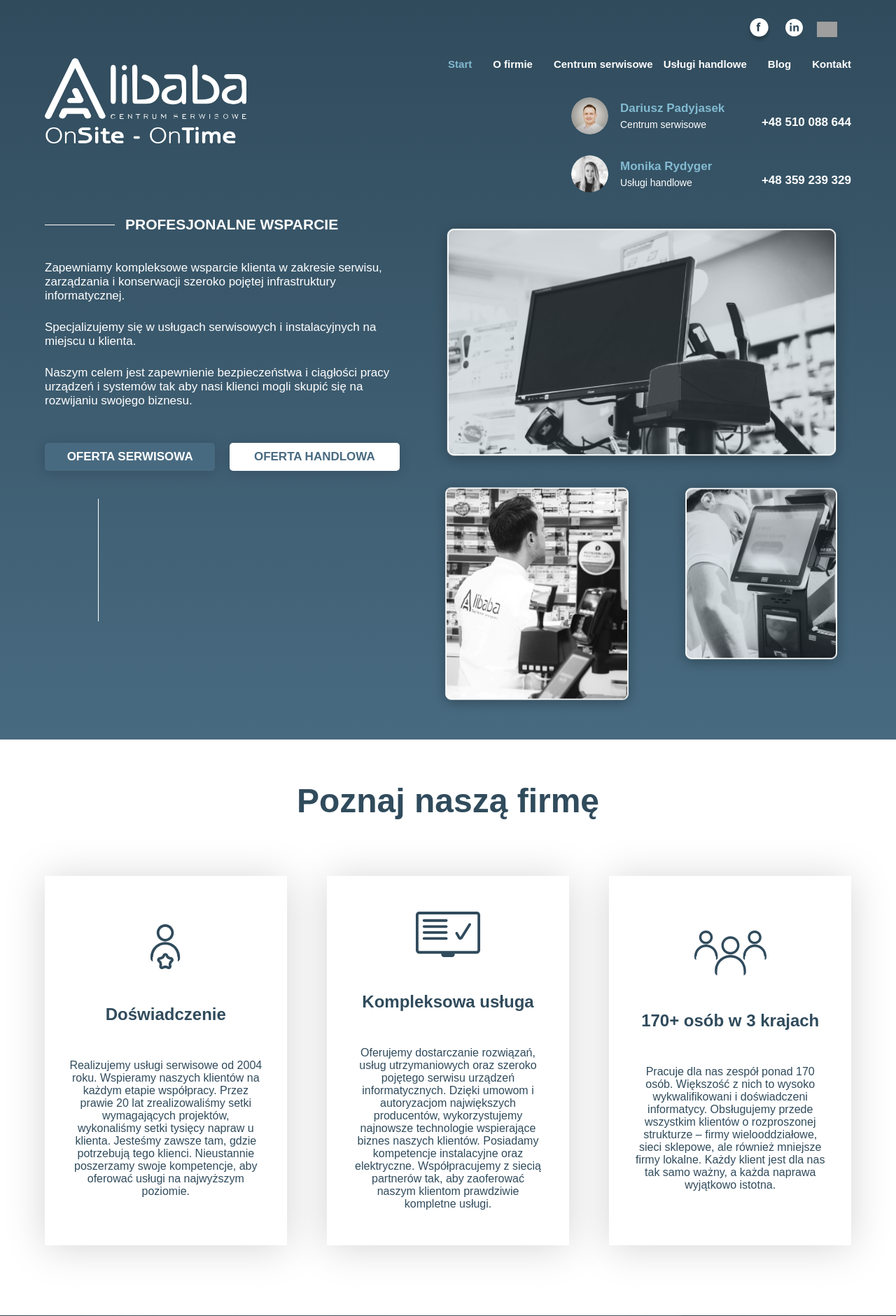
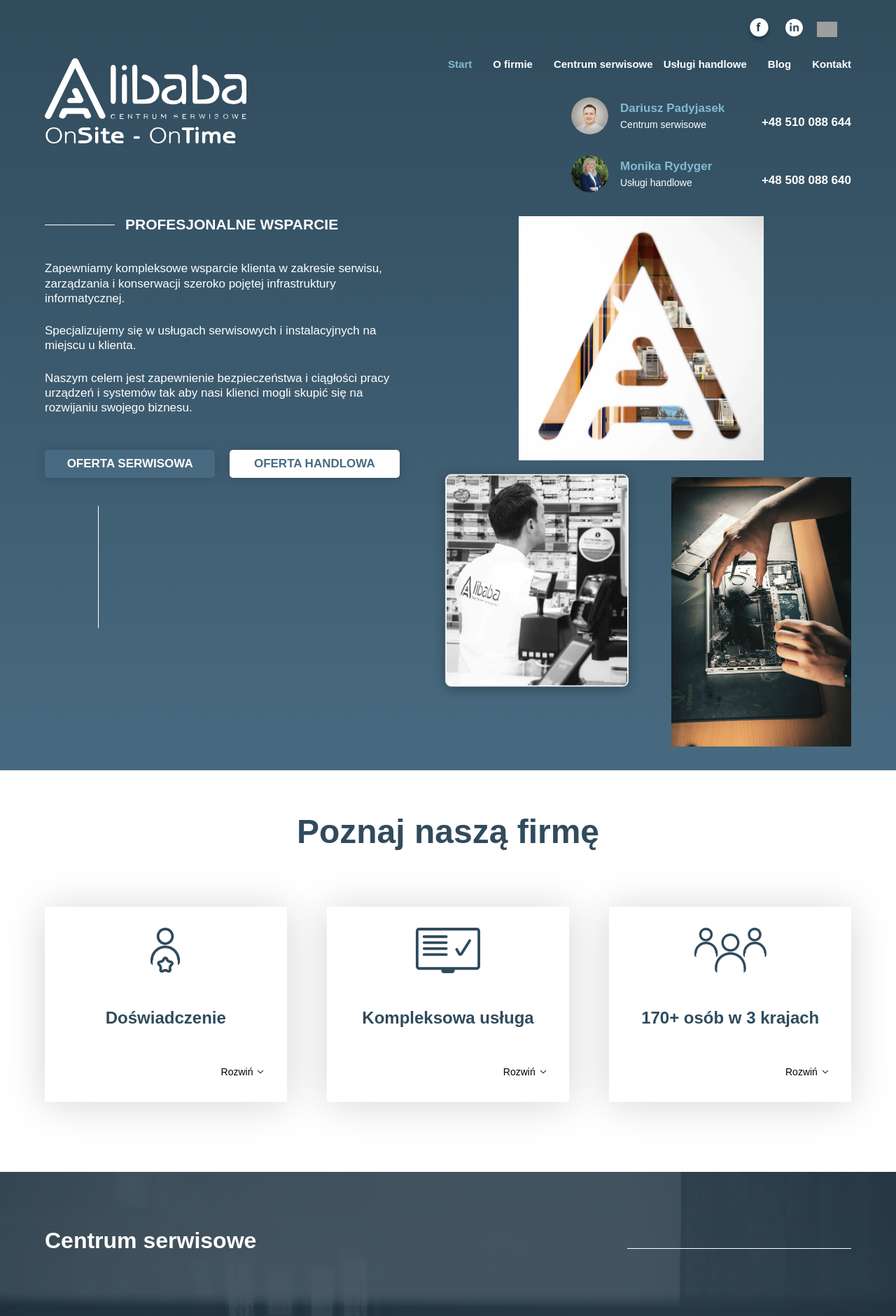
Before and after one commit to Sa1m0n31/alibaba, a PHP site: page / in a window 1280 px wide. Shown: the top 1881 px of the page at 70% size. Run offline with PHP 8.4, Linux system fonts and the light colour scheme; grey boxes are pictures that could not be loaded.

Commit message:
Style changes, switching texts and images

```diff
--- a/index.html
+++ b/index.html
@@ -3,6 +3,7 @@
 <head>
     <meta charset="UTF-8">
     <title>Alibaba</title>
+    <meta name="viewport" content="width=device-width, initial-scale=1" />
     <link rel="stylesheet" href="./style.css">
     <link rel="stylesheet" href="./mobile.css" />
 </head>
@@ -131,7 +132,7 @@
                 </div>
                 <div class="topMenu__contacts__item flex">
                     <figure class="topMenu__contacts__item__figure">
-                        <img class="img" src="./img/contact2.png" alt="kontakt" />
+                        <img class="img" src="./img/monika.png" alt="kontakt" />
                     </figure>
                     <div class="topMenu__contacts__item__content">
                         <h3 class="topMenu__contacts__item__header">
@@ -140,7 +141,7 @@
                         <p class="topMenu__contacts__item__post">
                             Usługi handlowe
                             <span class="topMenu__contacts__item__phoneNumber">
-                                +48 359 239 329
+                                +48 508 088 640
                             </span>
                         </p>
                     </div>
@@ -154,13 +155,13 @@
                     Profesjonalne wsparcie
                 </h1>
                 <div class="landing__main__content">
-                    <p>
+                    <p class="nojustify">
                         Zapewniamy kompleksowe wsparcie klienta w zakresie serwisu, zarządzania i konserwacji szeroko pojętej infrastruktury informatycznej.
                     </p>
-                    <p>
+                    <p class="nojustify">
                         Specjalizujemy się w usługach serwisowych i instalacyjnych na miejscu u klienta.
                     </p>
-                    <p>
+                    <p class="nojustify">
                         Naszym celem jest zapewnienie bezpieczeństwa i ciągłości pracy urządzeń i systemów tak aby nasi klienci mogli skupić się na rozwijaniu swojego biznesu.
                     </p>
                 </div>
@@ -178,14 +179,14 @@
 
             <div class="landing__main__right">
                 <figure class="landing__main__right__img1">
-                    <img class="img" src="./img/landing1.png" alt="alibaba1" />
+                    <img class="img" src="./img/landing1.jpg" alt="alibaba1" />
                 </figure>
                 <div class="landing__main__right__bottom flex">
                     <figure class="landing__main__right__img2">
                         <img class="img" src="./img/landing2.png" alt="alibaba1" />
                     </figure>
                     <figure class="landing__main__right__img3">
-                        <img class="img" src="./img/landing3.png" alt="alibaba1" />
+                        <img class="img" src="./img/landing3.jpg" alt="alibaba1" />
                     </figure>
                 </div>
             </div>
@@ -197,12 +198,18 @@
             <h2 class="aboutUs__header">
                 Poznaj naszą firmę
             </h2>
-            <div class="flex">
+            <div class="flex flex--start">
                 <div class="aboutUs__item">
                     <img class="img" src="./img/about1.svg" alt="o-nas" />
                     <h3 class="aboutUs__item__header">
                         Doświadczenie
                     </h3>
+                    <button class="aboutUs__item__btn" onclick="toggleCompanyContent(0)">
+                        <span>
+                            Rozwiń
+                        </span>
+                        <img class="img" src="./img/arrow-down.svg" alt="arrow" />
+                    </button>
                     <p class="aboutUs__item__text">
                         Realizujemy usługi serwisowe od 2004 roku. Wspieramy naszych klientów na każdym etapie współpracy. Przez prawie 20 lat zrealizowaliśmy setki wymagających projektów, wykonaliśmy setki tysięcy napraw u klienta. Jesteśmy zawsze tam, gdzie potrzebują tego klienci. Nieustannie poszerzamy swoje kompetencje, aby oferować usługi na najwyższym poziomie.
                     </p>
@@ -212,6 +219,12 @@
                     <h3 class="aboutUs__item__header">
                         Kompleksowa usługa
                     </h3>
+                    <button class="aboutUs__item__btn" onclick="toggleCompanyContent(1)">
+                        <span>
+                            Rozwiń
+                        </span>
+                        <img class="img" src="./img/arrow-down.svg" alt="arrow" />
+                    </button>
                     <p class="aboutUs__item__text">
                         Oferujemy dostarczanie rozwiązań, usług utrzymaniowych oraz szeroko pojętego serwisu urządzeń informatycznych. Dzięki umowom i autoryzacjom największych producentów, wykorzystujemy najnowsze technologie wspierające biznes naszych klientów. Posiadamy kompetencje instalacyjne oraz elektryczne. Współpracujemy z siecią partnerów tak, aby zaoferować naszym klientom prawdziwie kompletne usługi.
                     </p>
@@ -221,6 +234,12 @@
                     <h3 class="aboutUs__item__header">
                         170+ osób w 3 krajach
                     </h3>
+                    <button class="aboutUs__item__btn" onclick="toggleCompanyContent(2)">
+                        <span>
+                            Rozwiń
+                        </span>
+                        <img class="img" src="./img/arrow-down.svg" alt="arrow" />
+                    </button>
                     <p class="aboutUs__item__text">
                         Pracuje dla nas zespół ponad 170 osób. Większość z nich to wysoko wykwalifikowani i doświadczeni informatycy. Obsługujemy przede wszystkim klientów o rozproszonej strukturze – firmy wielooddziałowe, sieci sklepowe, ale również mniejsze firmy lokalne. Każdy klient jest dla nas tak samo ważny, a każda naprawa wyjątkowo istotna.
                     </p>
@@ -443,6 +462,10 @@
                         lokalnego magazynu
                     </p>
                 </div>
+
+                <figure class="longLine">
+                    <img class="img" src="./img/long-line.png" alt="long-line" />
+                </figure>
             </div>
 
             <div class="onSite__main onSite__main--2 flex">
@@ -485,7 +508,7 @@
         <div class="partners w">
             <h2 class="partners__header">
                 Poznaj partnerów
-                <img class="img" src="./img/logo-alibaba.png" alt="logo" />
+                <img class="img" src="./img/logo-footer.png" alt="logo" />
             </h2>
             <figure class="partners__img">
                 <img class="img" src="./img/partnerzy.png" alt="partnerzy" />
@@ -585,7 +608,7 @@
                 </a>
             </div>
             <figure class="man">
-                <img class="img" src="./img/main-man.png" alt="man" />
+                <img class="img" src="./img/zespol.jpg" alt="man" />
             </figure>
         </div>
     </div>
@@ -606,7 +629,7 @@
                 </p>
                 <div class="section--points__right__person map__person">
                     <figure>
-                        <img class="img" src="./img/points-person.png" alt="person" />
+                        <img class="img" src="./img/dariusz.png" alt="person" />
                     </figure>
                     <div class="section--points__right__person__content">
                         <h5>
@@ -763,7 +786,7 @@
     </div>
 
     <div class="serviceCenter serviceCenter--3">
-        <img class="img" src="./img/bg.png" alt="centrum-serwisowe" />
+        <img class="img" src="./img/tlo.JPG" alt="centrum-serwisowe" />
         <div class="w">
             <h3 class="bigHeader">
                 Korzystając z naszych usług
@@ -828,6 +851,23 @@
                         Posiadamy sieć oddziałów i serwisantów którzy pracują na terenie całej Polski, Czech oraz Słowacji.
                         Usługi świadczone są na tym samym poziomie, z tym samym czasem SLA w każdym miejscu.
                     </p>
+                </div>
+
+                <div class="section--points__right__person section--points__right__person--faq">
+                    <figure>
+                        <img class="img" src="./img/points-person.png" alt="person" />
+                    </figure>
+                    <div class="section--points__right__person__content">
+                        <h5>
+                            Monika Rydyger
+                        </h5>
+                        <h6>
+                            Usługi handlowe
+                        </h6>
+                        <p>
+                            Nasi technicy to wyjątkowi ludzie na których zawsze można polegać.
+                        </p>
+                    </div>
                 </div>
             </div>
         </div>
--- a/main.js
+++ b/main.js
@@ -18,3 +18,24 @@
         mobileMenu.style.transform = 'scaleX(0)';
     }, 200);
 }
+
+let companyContentVisible = [false, false, false];
+const companyContentButtonsContent = Array.from(document.querySelectorAll('.aboutUs__item__btn>span'));
+const companyContentButtons = Array.from(document.querySelectorAll('.aboutUs__item__btn'));
+const companyContentArrows = Array.from(document.querySelectorAll('.aboutUs__item__btn>img'));
+const companyContentText = Array.from(document.querySelectorAll('.aboutUs__item__text'));
+
+const toggleCompanyContent = (n) => {
+    companyContentVisible = companyContentVisible.map((item, index) => {
+        if(index === n) return !item;
+        else return item;
+    });
+
+    console.log(companyContentText[n]);
+
+    companyContentButtonsContent[n].textContent = companyContentVisible[n] ? 'Zwiń' : 'Rozwiń';
+    companyContentButtons[n].style.marginBottom = companyContentVisible[n] ? '20px' : '0';
+    companyContentArrows[n].style.transform = companyContentVisible[n] ? 'rotateX(180deg)' : 'none';
+    companyContentText[n].style.visibility = companyContentVisible[n] ? 'visible' : 'hidden';
+    companyContentText[n].style.height = companyContentVisible[n] ? 'auto' : '0';
+}
--- a/mobile.css
+++ b/mobile.css
@@ -1,3 +1,17 @@
+@media(min-width: 1600px) {
+    .longLine {
+        width: 85%;
+        top: 38%;
+        transform: rotate(-1deg);
+    }
+}
+
+@media(max-width: 1550px) {
+    .longLine {
+        transform: rotate(1deg);
+    }
+}
+
 @media(max-width: 1500px) {
     .section--points__main {
         width: 60%;
@@ -142,6 +156,10 @@
 @media(max-width: 1200px) {
     .topMenu__contacts__item {
         width: 360px;
+    }
+
+    .longLine {
+        display: none;
     }
 
     .landing__main__right--page2 {
--- a/polityka-prywatnosci.html
+++ b/polityka-prywatnosci.html
@@ -3,6 +3,7 @@
 <head>
     <meta charset="UTF-8">
     <title>Alibaba - sieci handlowe i usługowe</title>
+    <meta name="viewport" content="width=device-width, initial-scale=1" />
     <link rel="stylesheet" href="./style.css">
     <link rel="stylesheet" href="./mobile.css" />
 </head>
--- a/style.css
+++ b/style.css
@@ -251,6 +250,12 @@
     color: #fff;
     font-size: 20px;
     margin: 25px 0;
+    text-align: justify;
+    line-height: 1.25em;
+}
+
+.landing__main__content .nojustify {
+    text-align: left;
 }
 
 .landing__buttons {
@@ -320,7 +325,10 @@
 }
 
 .landing__main__right__img1 {
-    width: 560px;
+    width: 350px !important;
+    max-width: 100%;
+    margin-left: auto;
+    margin-right: auto;
 }
 
 .landing__main__right__img2 {
@@ -329,6 +337,8 @@
 
 .landing__main__right__img3 {
     width: 257px;
+    margin-top: 20px;
+    border-radius: 15px;
 }
 
 .landing__main__right__bottom {
@@ -349,12 +359,12 @@
 
 .aboutUs__item {
     width: 30%;
-    height: 528px;
+    height: auto;
     display: flex;
     justify-content: center;
     align-items: center;
     flex-direction: column;
-    padding: 60px 35px;
+    padding: 30px 35px;
     background: #FFFFFF;
     box-shadow: 0px 3px 54px rgba(0, 0, 0, 0.17);
 }
@@ -374,7 +384,27 @@
 .aboutUs__item__text {
     color: #304B5C;
     font-size: 16px;
-    text-align: center;
+    text-align: justify;
+    height: 0;
+    overflow: hidden;
+    visibility: hidden;
+}
+
+.aboutUs__item__btn {
+    background: transparent;
+    font-size: 14px;
+    padding: 5px 20px;
+    margin: 0 0 0 80%;
+    display: flex;
+    justify-content: flex-start;
+    align-items: center;
+}
+
+.aboutUs__item__btn .img {
+    width: 12px;
+    margin-left: 5px;
+    display: block;
+    height: auto;
 }
 
 .serviceCenter {
```
Also changed, not shown: other parts of style.css (+39 -23 lines), branza-logistyczna.html (+2 -10 lines), producenci-urzadzen-it.html (+11 -10 lines), sieci-handlowe-i-uslugowe.html (+12 -11 lines), img/arrow-down.svg (added), img/landing1.jpg (added), img/landing3.jpg (added), img/tlo.JPG (added), 1 other file.
